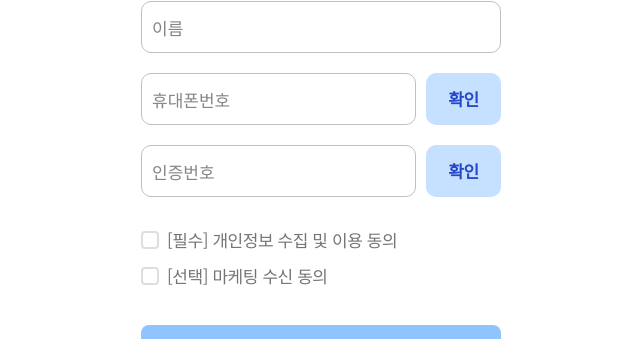
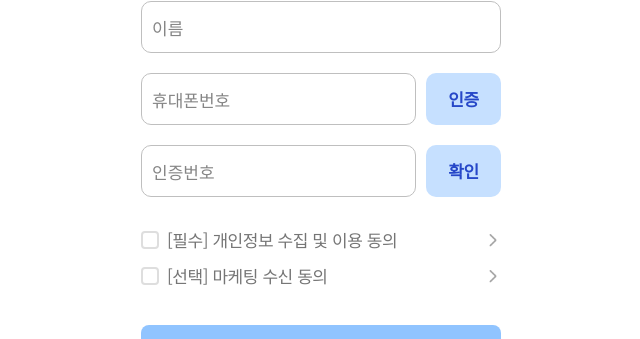
Before and after one commit to Iroff1/support-lab-frontend, a React app: page /auth/register in a window 1280 px wide. Shown: the part 295-634 px from the top of the page, without its empty margins (319-959 px from the left). Built offline with nearby package versions, Linux system fonts and the light colour scheme; a web font is replaced by a local one.

Commit message:
fix: useFor 기입, 전역 상태 연결 준비

```diff
--- a/src/components/auth/AuthRegisterForm.tsx
+++ b/src/components/auth/AuthRegisterForm.tsx
@@ -4,6 +4,8 @@ import styled from 'styled-components';
 import InputPassword from '../common/InputPassword';
 import AuthCheckItem from './AuthCheckItem';
 import InputWithCheck from '../common/InputWithCheck';
+import checkEmailValidation from '@utils/checkEmailValidation';
+import { useState } from 'react';
 
 const RegisterForm = styled.div`
   width: 100%;
@@ -28,11 +30,20 @@ const RegisterSubmit = styled.div`
 `;
 
 const AuthRegisterForm = () => {
+  const [emailCheck, setEmailCheck] = useState(false);
+  const [passwordCheck, setPasswordCheck] = useState(false);
+  const [authCheck, setAuthCheck] = useState(false);
+
   return (
     <>
       {/* 입력 공간, 인풋 6개 */}
       <RegisterForm>
-        <InputWithCheck name="email" type="email" placeholder="이메일" />
+        <InputWithCheck
+          name="email"
+          type="email"
+          placeholder="이메일"
+          handler={checkEmailValidation}
+        />
         <InputPassword name="password" />
         <InputPassword name="passwordCheck" />
         <InputText name="username" type="text" placeholder="이름" />
@@ -40,7 +51,7 @@ const AuthRegisterForm = () => {
           name="contact"
           type="tel"
           placeholder="휴대폰번호"
-          forAuth
+          useFor="auth"
         />
         <InputWithCheck name="contactAuth" type="text" placeholder="인증번호" />
       </RegisterForm>
@@ -49,8 +60,16 @@ const AuthRegisterForm = () => {
       <RegisterSubmit>
         {/* 옵션 공간 */}
         <RegisterOption>
-          <AuthCheckItem>[필수] 개인정보 수집 및 이용 동의</AuthCheckItem>
-          <AuthCheckItem>[선택] 마케팅 수신 동의</AuthCheckItem>
+          <AuthCheckItem
+            useFor="auth"
+            name="personalInfoAgreement"
+            required={true}
+          >
+            [필수] 개인정보 수집 및 이용 동의
+          </AuthCheckItem>
+          <AuthCheckItem useFor="auth" name="marketingAgreement">
+            [선택] 마케팅 수신 동의
+          </AuthCheckItem>
         </RegisterOption>
 
         {/* 버튼 공간 */}
```
